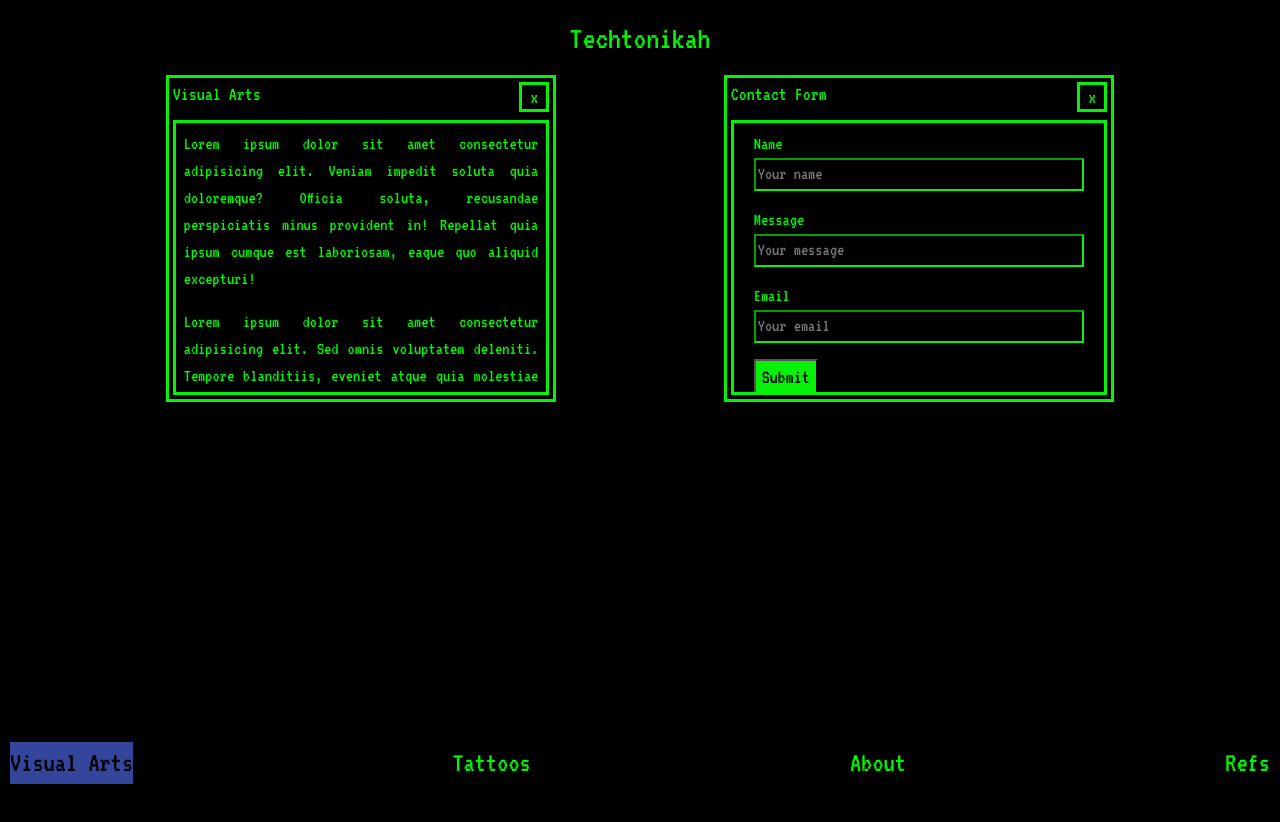
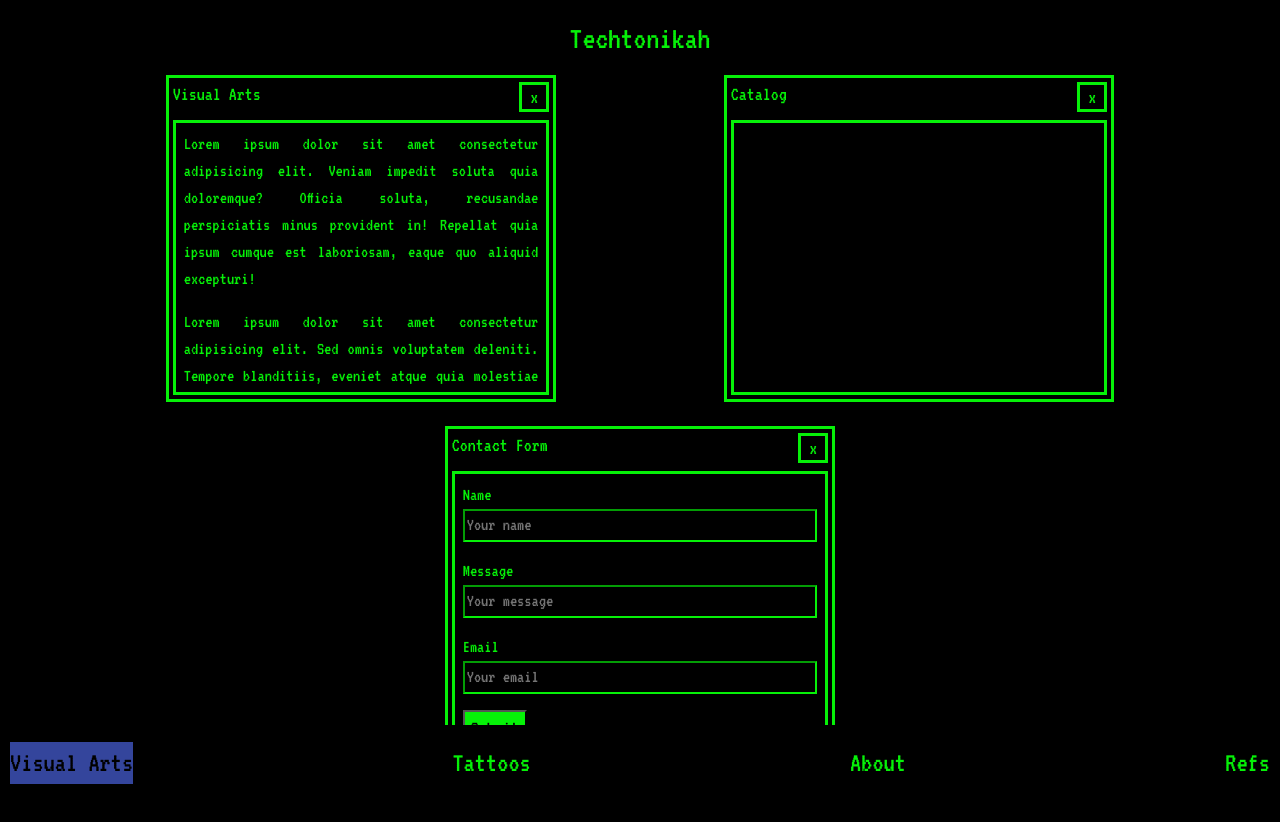
Before and after one commit to missatoy/techtonikah, a React (Vite) app: page /visual-arts in a window 1280 px wide. Shown: the top 822 px of the page. Before the commit the page ends 800 px from the top, so only its background shows below. Built offline with nearby package versions, Linux system fonts and the light colour scheme.

Commit message:
fit few things on the window

```diff
--- a/src/components/VisualArts.jsx
+++ b/src/components/VisualArts.jsx
@@ -17,8 +17,11 @@ export default function VisualArts() {
   return (
     <>
       <Topbar />
+      <div className="container windows-layout mb-4">
+        <RetroWindow name="Visual Arts" content={visualArtsText} />
+        <RetroWindow name="Catalog" />
+      </div>
       <div className="container windows-layout">
-        <RetroWindow name="Visual Arts" content={visualArtsText} />
         <RetroWindow name="Contact Form" content={<FormArts />} />
       </div>
       <Navbar />
--- a/src/components/forms/FormArts.jsx
+++ b/src/components/forms/FormArts.jsx
@@ -34,8 +34,8 @@ export default function FormArts() {
   };
 
   return (
-    <div className="row justify-content-center">
-      <form onSubmit={onSubmit} className="col-sm-12 row">
+    <div>
+      <form onSubmit={onSubmit}>
         <div className="form-group d-flex flex-column">
           <label htmlFor="name">Name</label>
           <input
--- a/src/components/forms/FormTattoos.jsx
+++ b/src/components/forms/FormTattoos.jsx
@@ -34,8 +34,8 @@ export default function FormTattoos() {
   };
 
   return (
-    <div className="row justify-content-center">
-      <form onSubmit={onSubmit} className="col-lg-4 col-sm-12 row">
+    <div>
+      <form onSubmit={onSubmit}>
         <div className="form-group d-flex flex-column mt-1">
           <label htmlFor="name">Name</label>
           <input
--- a/src/index.css
+++ b/src/index.css
@@ -168,7 +168,7 @@ body {
 
 .retro-body {
   border: solid #06F108;
-  overflow-y: scroll;
+  overflow-y: auto;
   height: 275px;
 }
 
```
